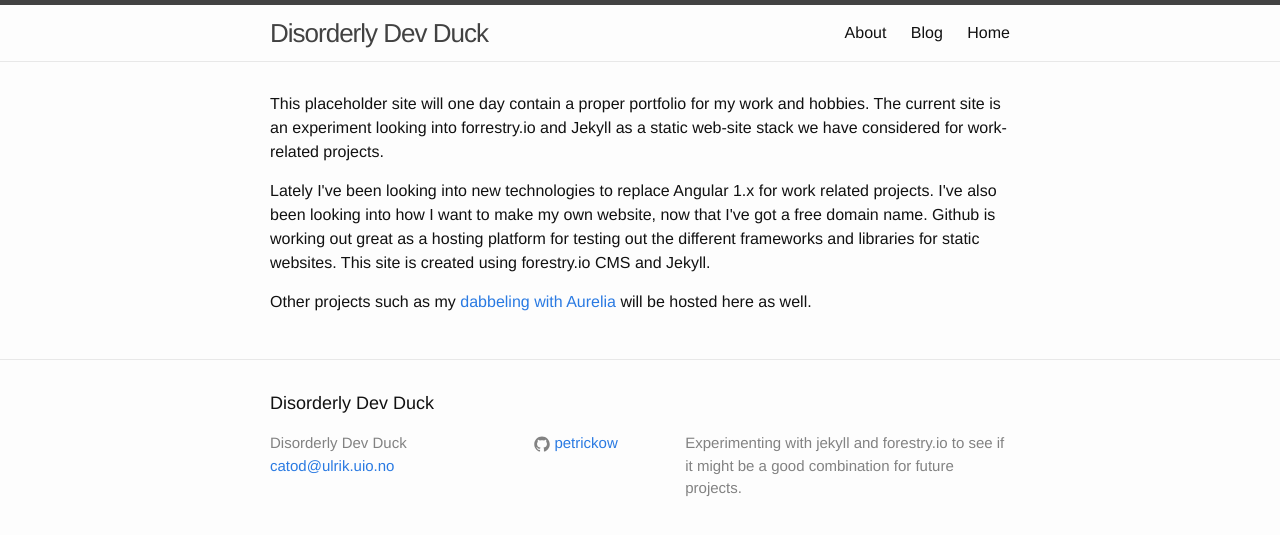
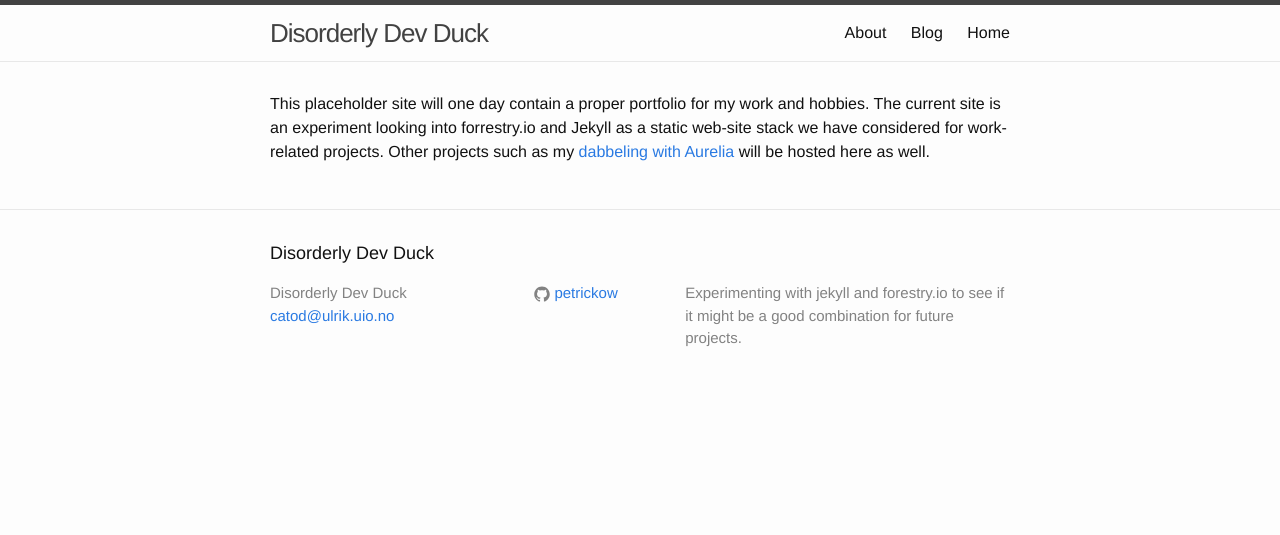
Before and after one commit to petrickow/petrickow.github.io, a Jekyll site: the page built from index.html, in a window 1280 px wide. Shown: the top 535 px of the page. Built offline with Jekyll 4.4.1, drawn with Linux system fonts in a browser that asks for light colours.

Commit message:
Update from Forestry.io - index.html

```diff
--- a/index.html
+++ b/index.html
@@ -6,10 +6,4 @@
 
 	<p>
 		This placeholder site will one day contain a proper portfolio for my work and hobbies. The current site is an experiment looking
-		into forrestry.io and Jekyll as a static web-site stack we have considered for work-related projects.
-  	</p>
-
-  	<p>
-      Lately I've been looking into new technologies to replace Angular 1.x for work related projects. I've also been looking into how I want
-      to make my own website, now that I've got a free domain name. Github is working out great as a hosting platform for testing out
-      the different frameworks and libraries for static websites. This site is created using forestry.io CMS and Jekyll.</p><p>Other projects such as my <a href="http://www.devduck.me/StaticWebsiteExperiments/">dabbeling with Aurelia</a> will be hosted here as well.<br></p></div>
+		into forrestry.io and Jekyll as a static web-site stack we have considered for work-related projects. Other projects such as my <a href="http://www.devduck.me/StaticWebsiteExperiments/">dabbeling with Aurelia</a> will be hosted here as well.<br></p></div>
```
